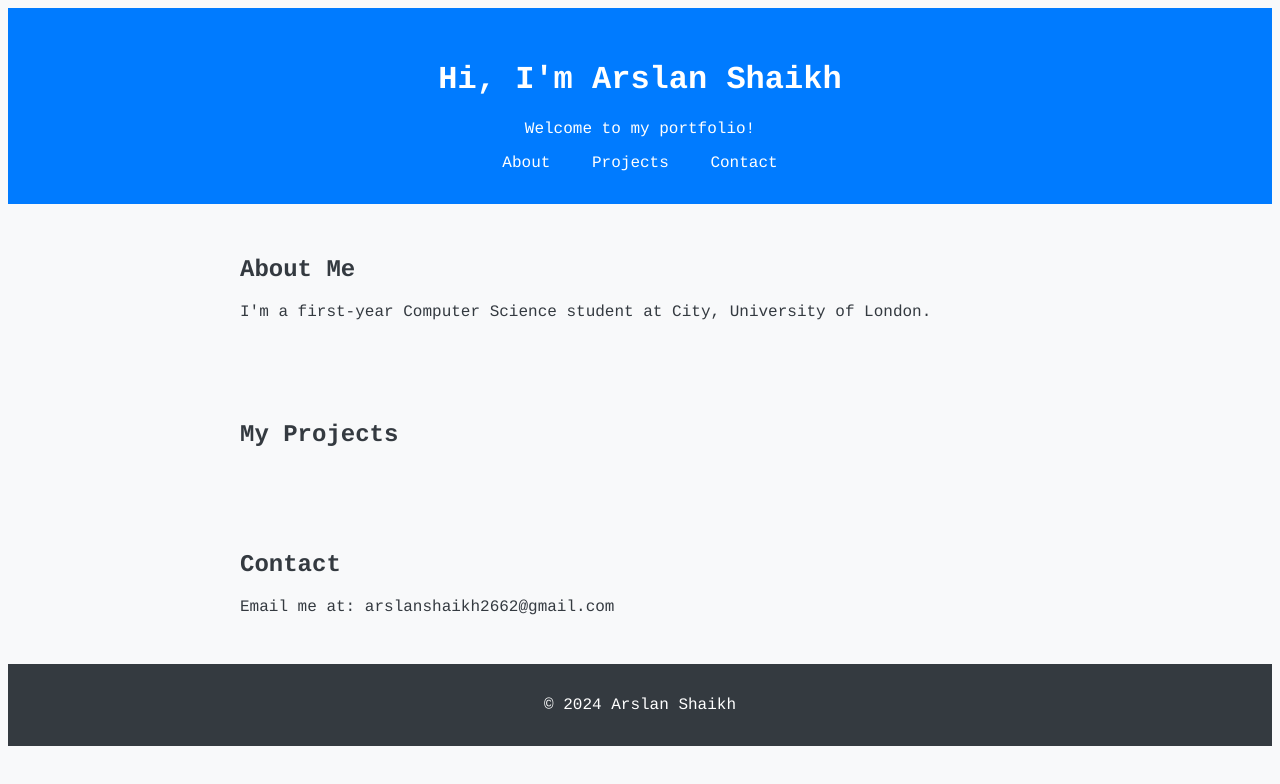
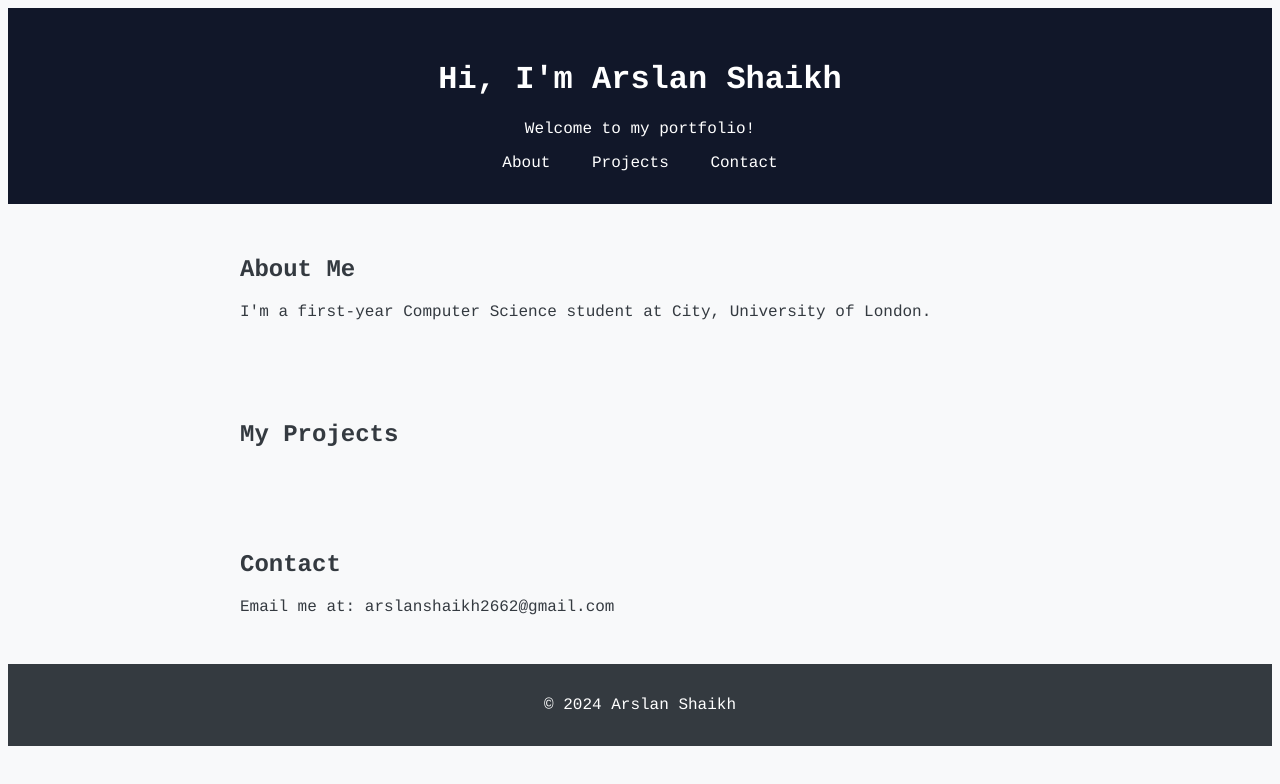
Before and after one commit to a-r-s-l-a-n/portfolio, a plain HTML site: page index.html in a window 1280 px wide. Drawn offline with Linux system fonts and the light colour scheme.

Commit message:
Update style.css

```diff
--- a/style.css
+++ b/style.css
@@ -6,7 +6,7 @@ body {
 header {
     text-align: center;
     padding: 2em 0;
-    background: #007bff;
+    background: #111729;
     color: #fff;
 }
 nav a {
```
